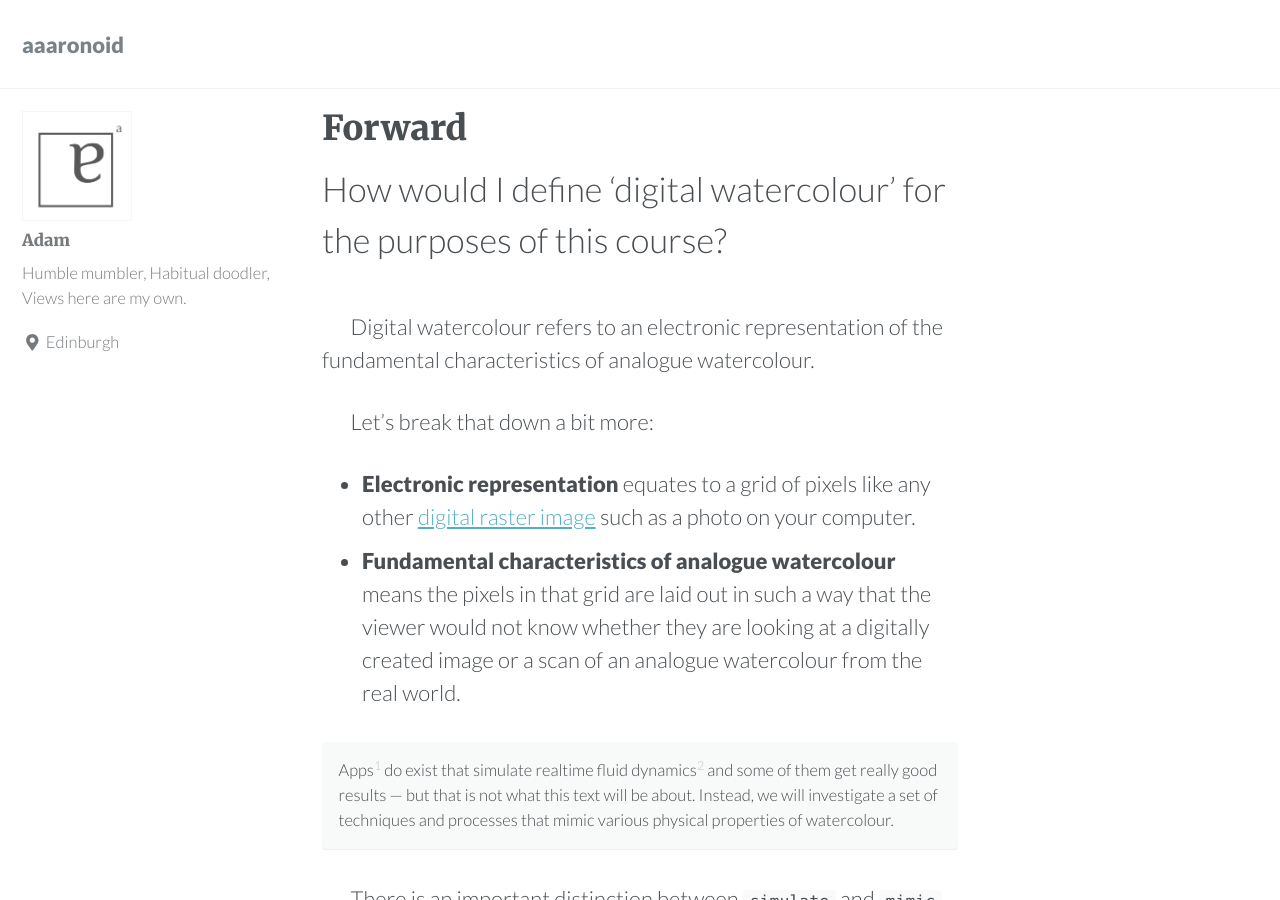
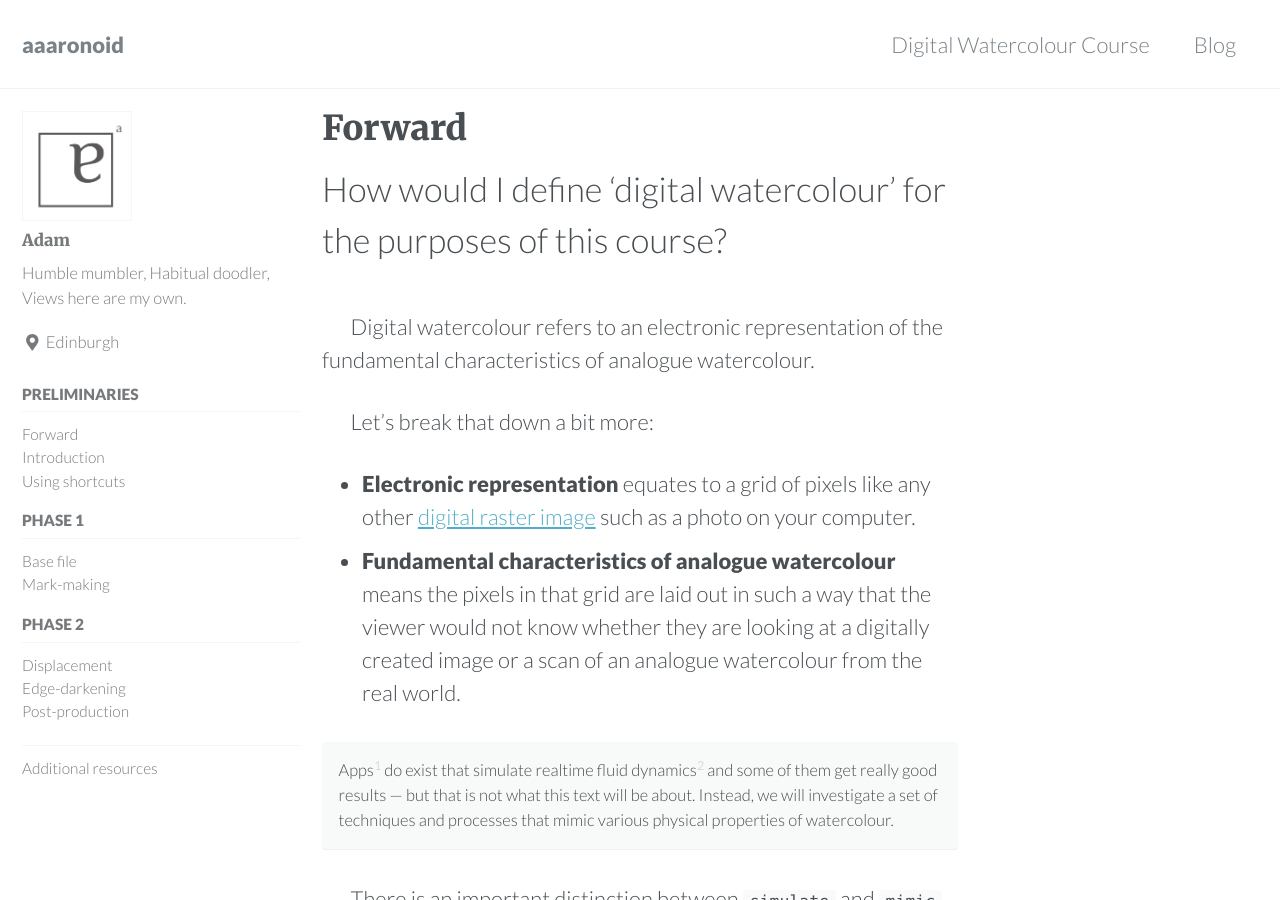
Before and after one commit to aaaronorg/art_aaaronorg, a Jekyll site: the page built from collections/_digital_watercolour_course/2018-09-14-foward.md, in a window 1280 px wide and 900 px high. Built offline with Jekyll 4.4.1, drawn with Linux system fonts in a browser that asks for light colours; nearby versions of some CDN libraries; some of the changed text lies outside the part shown.

Commit message:
structural changes

```diff
--- /dev/null
+++ b/_data/navigation.yml
@@ -0,0 +1,36 @@
+main:
+  - title: "Digital Watercolour Course"
+    url: /digital_watercolour_course/
+  - title: "Blog"
+    url: /year-archive/
+
+course:
+  - title: Preliminaries
+    children:
+      - title: Forward
+        url: /digital_watercolour_course/Forward
+      - title: Introduction
+        url: /digital_watercolour_course/introduction
+      - title: Using shortcuts
+        url: /digital_watercolour_course/shortcuts
+
+  - title: Phase 1
+    children:
+      - title: Base file
+        url:  /digital_watercolour_course/base_file
+      - title: Mark-making
+        url:  /digital_watercolour_course/mark_making
+
+  - title: Phase 2
+    children:
+      - title: Displacement
+        url:  /digital_watercolour_course/displacement
+      - title: Edge-darkening
+        url:  /digital_watercolour_course/edge_darkening
+      - title: Post-production
+        url:  /digital_watercolour_course/post_production
+
+  - title:
+    children:
+      - title: Additional resources
+        url: /digital_watercolour_course/additional_resources
```
Also changed, not shown: collections/_digital_watercolour_course/2018-09-14-foward.md (+0 -1 lines), collections/_pages/about.md (added, +85 -0 lines), collections/_pages/collection-archive.html (added, +23 -0 lines), collections/_pages/digital_watercolour_course-archive.md (added, +7 -0 lines), collections/_pages/page-archive.html (added, +10 -0 lines), collections/_pages/portfolio-archive.md (added, +10 -0 lines), collections/_pages/sitemap.md (added, +35 -0 lines), collections/_pages/terms.md (added, +56 -0 lines), collections/_pages/year-archive.md (added, +6 -0 lines).
